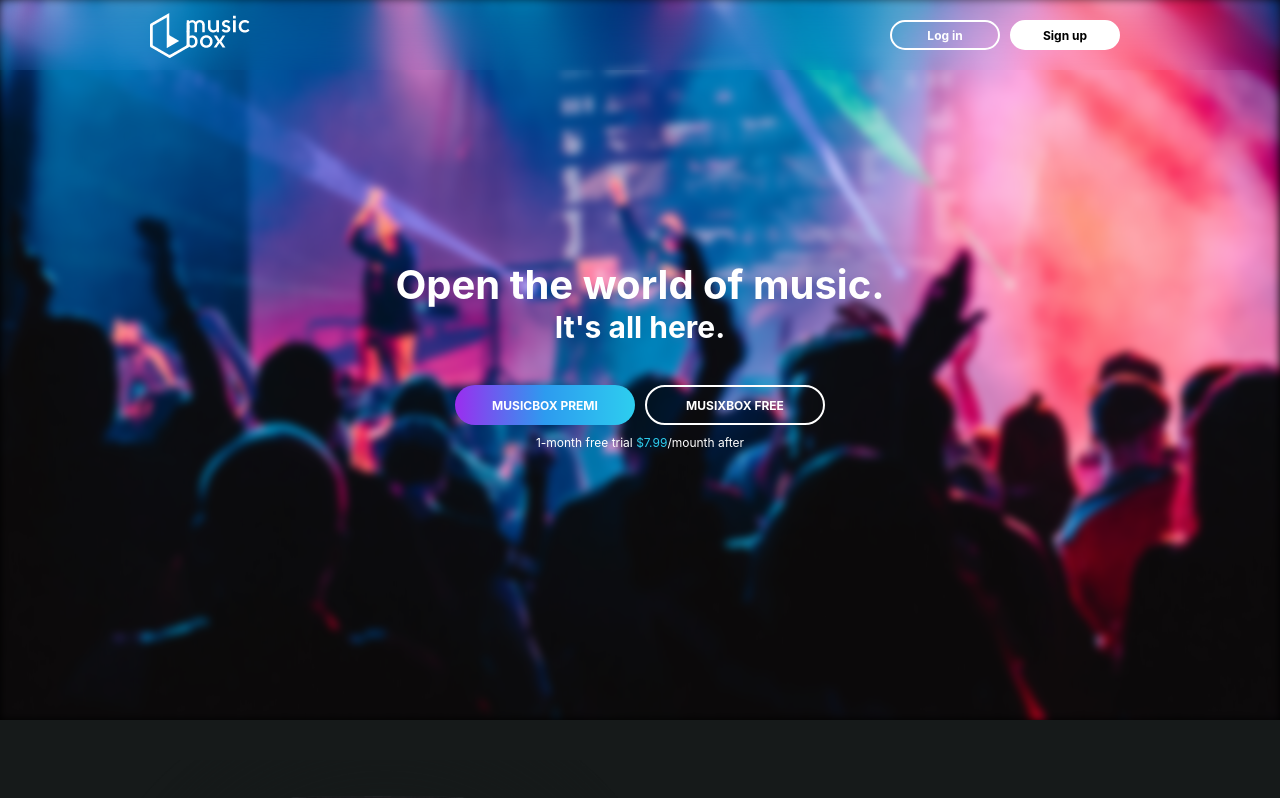
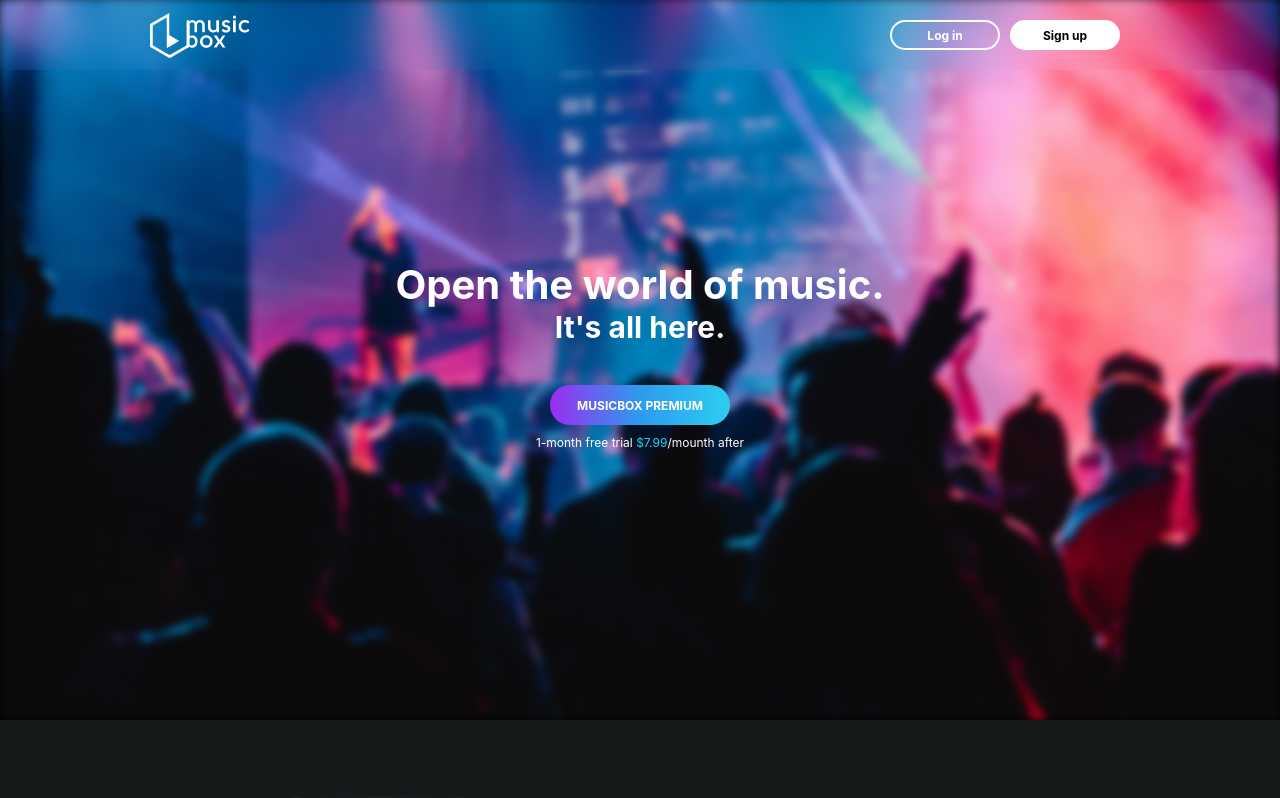
Before and after one commit to ArianHamdi/music-box, a React (Create React App) app: page / in a window 1280 px wide. Shown: the top 798 px of the page. Built offline with nearby package versions, Linux system fonts and the light colour scheme.

Commit message:
some change

```diff
--- a/src/Pages/Landing/Components/Header/Header.js
+++ b/src/Pages/Landing/Components/Header/Header.js
@@ -1,7 +1,15 @@
 import styles from './Header.module.scss';
 import Button from '../../../../Components/Button/Button'
 
+import { useHistory } from 'react-router-dom'
+
 const Header = () => {
+
+    const history = useHistory();
+
+    const goHome = () => {
+        history.push('/home');
+    }
 
     return (
         <header className={styles.header}>
@@ -9,8 +17,8 @@ const Header = () => {
                 <h1>Open the world of music.</h1>
                 <h2>It's all here.</h2>
                 <div >
-                    <Button title='musicbox premi' background='gradient' uppercase width='18rem' height='4rem' />
-                    <Button title='musixbox free' uppercase width='18rem' height='4rem' />
+                    <Button title='musicbox premium' background='gradient' uppercase width='18rem' height='4rem'
+                        onClick={goHome} />
                 </div>
                 <p>1-month free trial <span>$7.99</span>/mounth after </p>
             </div>
```
